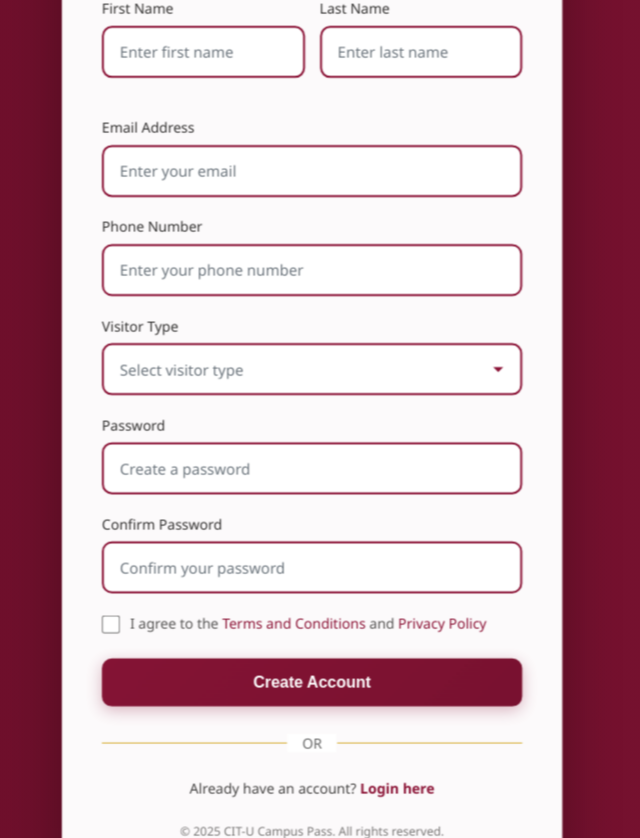
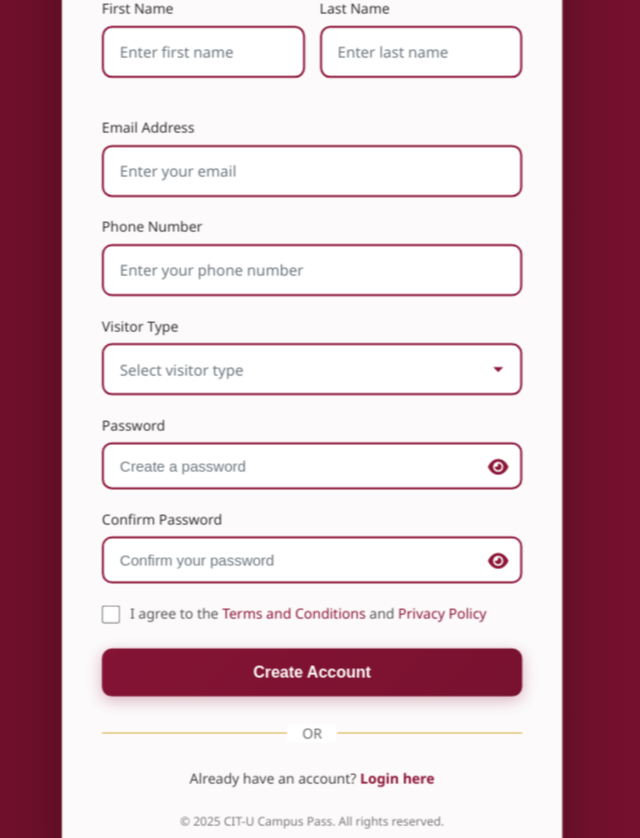
Before and after one commit to joshnuevas/CSIT327-G1-CIT-UCampusPass, a Django app: page /register/ in a window 1280 px wide. Shown: the part 299-1137 px from the top of the page, without its empty margins (328-968 px from the left). Run offline with Django 5.2, Linux system fonts and the light colour scheme.

Commit message:
Update register UI: modified manage.py, register.css, and register.html

```diff
--- a/citu_campuspass/manage.py
+++ b/citu_campuspass/manage.py
@@ -2,6 +2,7 @@
 """Django's command-line utility for administrative tasks."""
 import os
 import sys
+
 
 
 def main():
--- a/citu_campuspass/static/campuspass/css/register.css
+++ b/citu_campuspass/static/campuspass/css/register.css
@@ -160,11 +160,29 @@ label {
     font-size: 14px;
 }
 
+/* Password container */
+.password-container {
+   position: relative;
+    display: flex;
+    align-items: center; /* keeps icon vertically centered */
+}
+
+.password-container input[type="password"] {
+    width: 100%;
+    height: 47px;
+    padding: 14px 45px 14px 16px;
+    border: 2px solid #8B1538;
+    border-radius: 10px;
+    font-size: 15px;
+    background: white;
+    color: #333;
+    box-sizing: border-box;
+}
+
 /* Inputs and selects */
 input[type="text"],
 input[type="email"],
 input[type="tel"],
-input[type="password"],
 select {
     width: 100%;
     padding: 14px 16px;
@@ -191,10 +209,29 @@ input::placeholder {
 }
 
 input:focus,
-select:focus {
+select:focus,
+.password-container input:focus {
     outline: none;
     border-color: #d4af37;
     box-shadow: 0 0 0 3px rgba(139, 21, 56, 0.2);
+}
+
+/* Toggle password icon */
+.toggle-password {
+    position: absolute;
+    right: 14px;
+    top: 50%;
+    transform: translateY(-50%);
+    cursor: pointer;
+    color: #8B1538;
+    font-size: 18px;
+    line-height: 1;
+    z-index: 2;
+}
+
+
+.toggle-password:hover {
+    color: #d4af37;
 }
 
 select {
--- a/citu_campuspass/templates/register.html
+++ b/citu_campuspass/templates/register.html
@@ -5,6 +5,7 @@
     <meta charset="UTF-8">
     <meta name="viewport" content="width=device-width, initial-scale=1.0">
     <title>CIT-U Campus Pass - Register</title>
+    <link rel="stylesheet" href="https://cdnjs.cloudflare.com/ajax/libs/font-awesome/6.0.0/css/all.min.css">
     <link rel="stylesheet" href="{% static 'campuspass/css/register.css' %}?v={{ now|date:'U' }}">
 </head>
 <body>
@@ -75,12 +76,18 @@
 
             <div class="form-group">
                 <label for="password">Password</label>
-                <input type="password" id="password" name="password" placeholder="Create a password" required>
+                <div class="password-container">
+                    <input type="password" id="password" name="password" placeholder="Create a password" required>
+                    <i class="fas fa-eye toggle-password" data-target="password"></i>
+                </div>
             </div>
 
             <div class="form-group">
                 <label for="confirmPassword">Confirm Password</label>
-                <input type="password" id="confirmPassword" name="confirmPassword" placeholder="Confirm your password" required>
+                <div class="password-container">
+                    <input type="password" id="confirmPassword" name="confirmPassword" placeholder="Confirm your password" required>
+                    <i class="fas fa-eye toggle-password" data-target="confirmPassword"></i>
+                </div>
             </div>
 
             <div class="terms-agreement">
@@ -118,6 +125,28 @@
                 document.getElementById("otherType").required = false;
             }
         }
+
+        // Password visibility toggle
+        document.addEventListener('DOMContentLoaded', function() {
+            const toggleButtons = document.querySelectorAll('.toggle-password');
+
+            toggleButtons.forEach(button => {
+                button.addEventListener('click', function() {
+                    const targetId = this.getAttribute('data-target');
+                    const passwordInput = document.getElementById(targetId);
+
+                    if (passwordInput.type === 'password') {
+                        passwordInput.type = 'text';
+                        this.classList.remove('fa-eye');
+                        this.classList.add('fa-eye-slash');
+                    } else {
+                        passwordInput.type = 'password';
+                        this.classList.remove('fa-eye-slash');
+                        this.classList.add('fa-eye');
+                    }
+                });
+            });
+        });
     </script>
 </body>
 </html>
```
